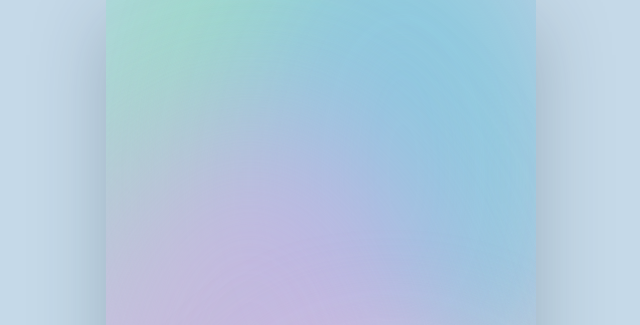
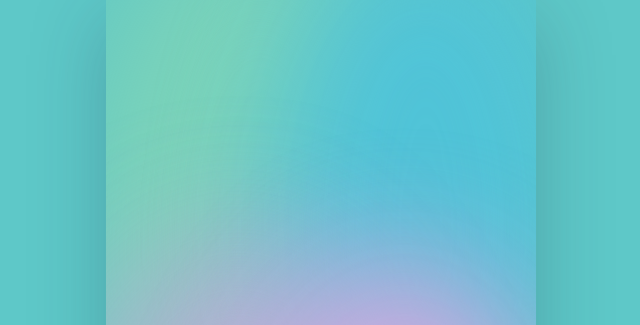
Before and after one commit to 1234dheha-commits/fakedia, a website: page index.html in a window 1280 px wide. Shown: the top 325 px of the page, without its empty margins (319-959 px from the left). Drawn offline with Linux system fonts and the light colour scheme; a web font is replaced by a local one.

Commit message:
Match mesh gradient exactly to diia_gradient.html

```diff
--- a/capacitor.config.json
+++ b/capacitor.config.json
@@ -8,7 +8,7 @@
   "plugins": {
     "SplashScreen": {
       "launchAutoHide": true,
-      "backgroundColor": "#c5d9e8",
+      "backgroundColor": "#5ec8c8",
       "showSpinner": false
     },
     "StatusBar": {
--- a/index.html
+++ b/index.html
@@ -7,19 +7,19 @@
   <meta name="apple-mobile-web-app-capable" content="yes" />
   <meta name="apple-mobile-web-app-status-bar-style" content="black-translucent" />
   <meta name="apple-mobile-web-app-title" content="Дія" />
-  <meta name="theme-color" content="#c5d9e8" />
+  <meta name="theme-color" content="#5ec8c8" />
   <link rel="manifest" href="manifest.json" />
   <title>Моя держава — демо</title>
   <style>
     @import url('https://db.onlinewebfonts.com/c/a44207bfe4040f536c824dbbf82f5ed1?family=e-Ukraine+Regular');
     :root {
       --ink:#080808; --muted:#777; --card:rgba(255,255,255,.56); --line:rgba(255,255,255,.45);
-      --bg:#c5d9e8;
+      --bg:#5ec8c8;
       --safe-top:env(safe-area-inset-top, 0px);
       --safe-bottom:env(safe-area-inset-bottom, 0px);
     }
     * { box-sizing:border-box; touch-action:manipulation; }
-    html,body { margin:0; overflow:hidden; height:100%; overscroll-behavior:none; background:#c5d9e8; }
+    html,body { margin:0; overflow:hidden; height:100%; overscroll-behavior:none; background:#5ec8c8; }
     body {
       min-height:100%; min-height:100dvh; display:grid; place-items:center;
       font-family:"e-Ukraine Regular",-apple-system,BlinkMacSystemFont,"SF Pro Text",ui-sans-serif,system-ui,sans-serif;
@@ -36,7 +36,7 @@
       html {
         height: 100%;
         height: -webkit-fill-available;
-        background: #c5d9e8;
+        background: #5ec8c8;
       }
       body {
         place-items: stretch;
@@ -45,7 +45,7 @@
         min-height: 100%;
         min-height: 100dvh;
         min-height: -webkit-fill-available;
-        background: #c5d9e8;
+        background: #5ec8c8;
       }
       .phone {
         position: fixed !important;
@@ -99,18 +99,16 @@
     }
     .mesh-wrap {
       position:absolute; inset:0; z-index:0; overflow:hidden; pointer-events:none;
-      background:linear-gradient(165deg, #b8d4e8 0%, #d4c8e8 42%, #e8e0c8 78%, #d0e4d8 100%);
+      background:#5ec8c8;
     }
     .blob {
       position:absolute; width:75%; height:75%; border-radius:50%;
-      filter:blur(64px); opacity:.9; will-change:transform, opacity;
-      mix-blend-mode:normal;
-    }
-    /* soft Diia pastel: mint / sky / lilac / blush */
-    .b1 { background:#9fdcc8; top:-18%; left:-18%; width:85%; height:70%; animation:breathe1 12s ease-in-out infinite; }
-    .b2 { background:#8ec8e0; top:-22%; right:-18%; width:80%; height:68%; animation:breathe2 16s ease-in-out infinite; }
-    .b3 { background:#d4b0e4; top:28%; left:-20%; width:88%; height:72%; animation:breathe3 14s ease-in-out infinite; }
-    .b4 { background:#e8c4d8; bottom:-18%; right:-16%; width:82%; height:65%; animation:breathe4 18s ease-in-out infinite; }
+      filter:blur(60px); opacity:.9; will-change:transform, opacity;
+    }
+    .b1 { background:#7fd4b8; top:-15%; left:-15%; animation:breathe1 12s ease-in-out infinite; }
+    .b2 { background:#4fc3d9; top:-20%; right:-20%; animation:breathe2 16s ease-in-out infinite; }
+    .b3 { background:#c9a3dd; bottom:-20%; left:-15%; animation:breathe3 14s ease-in-out infinite; }
+    .b4 { background:#d9a8e0; bottom:-15%; right:-15%; animation:breathe4 18s ease-in-out infinite; }
     .b5 { display:none !important; }
     @keyframes breathe1 {
       0%,100% { transform:translate(0,0) scale(1); opacity:.85; }
```
Also changed, not shown: manifest.json.
